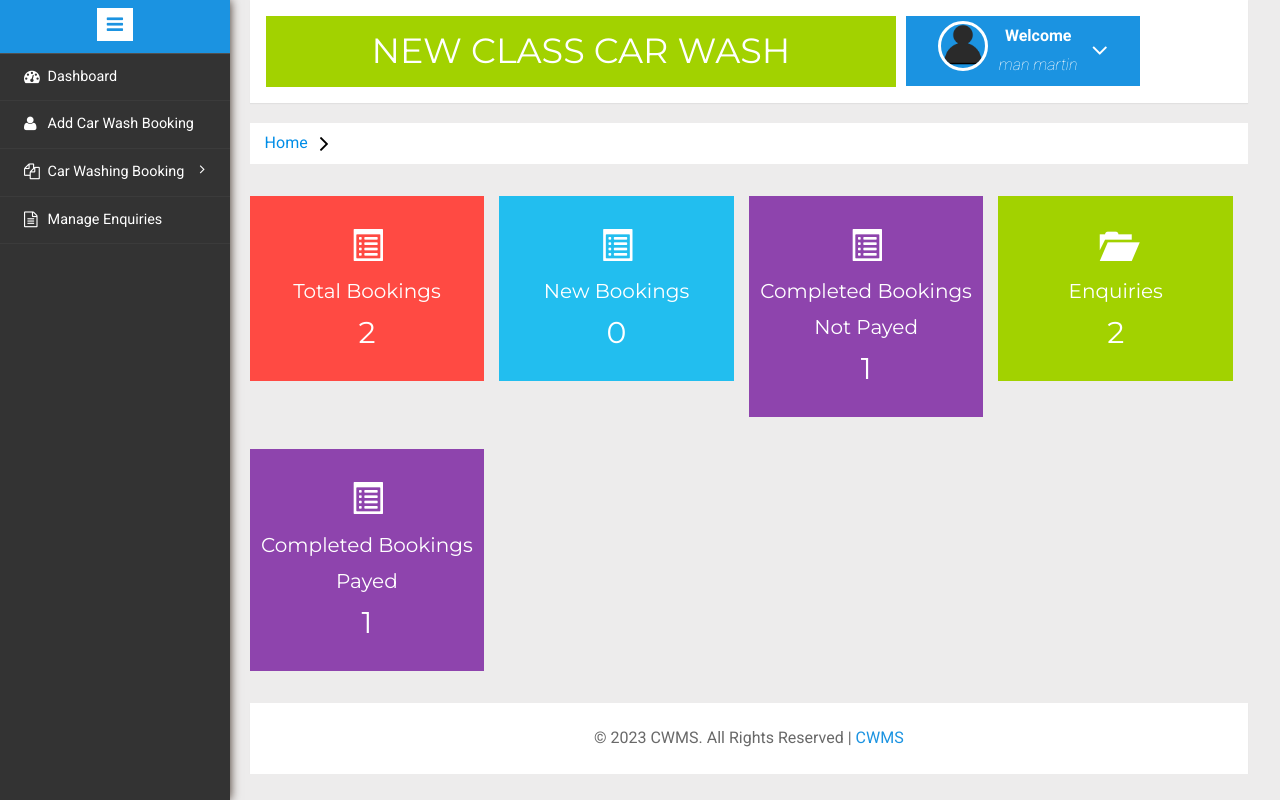
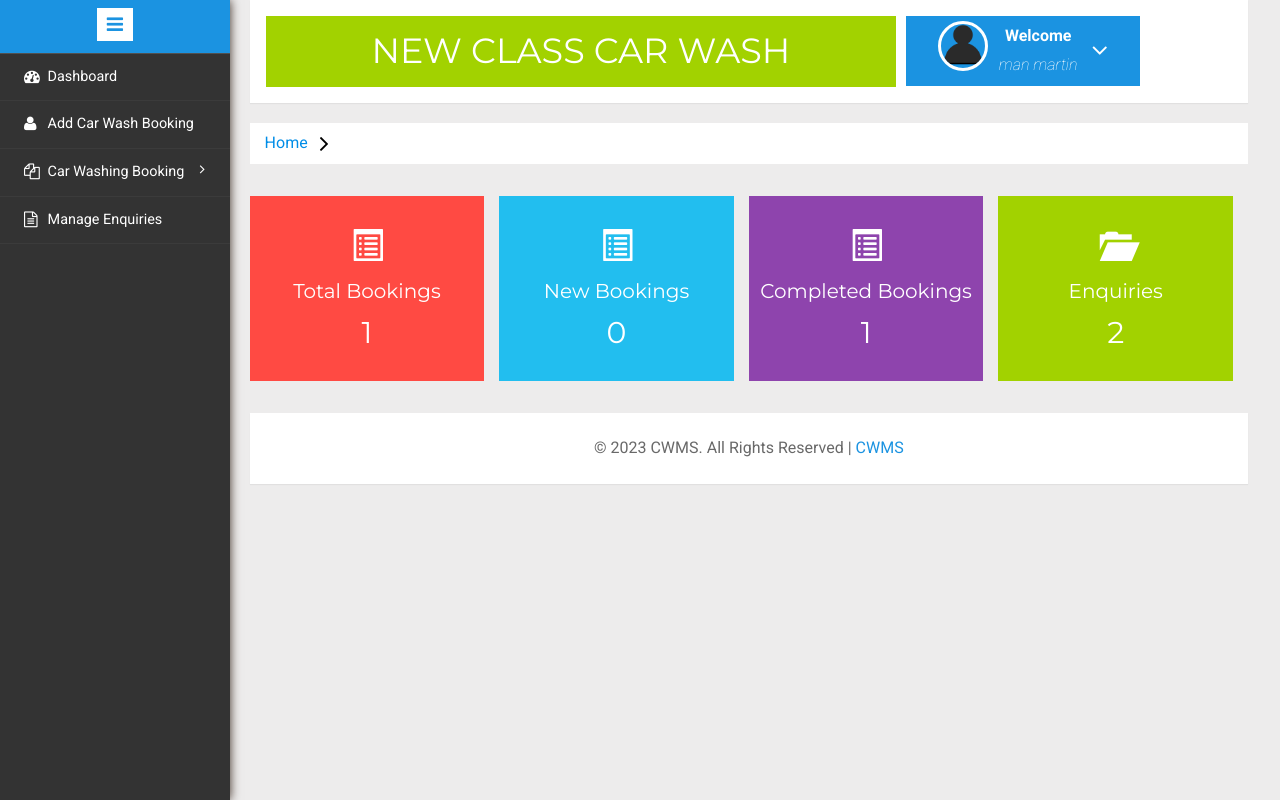
Before and after one commit to Robertuwitonze/car-wash, a PHP site: page /admin/dashboard.php in a window 1280 px wide. Run offline with PHP 8.4, Linux system fonts and the light colour scheme; a user stored in the database is signed in; data comes from the database, SQL or seed files in the repository.

Commit message:
payment effects and relationship design

```diff
--- a/admin/all-bookings.php
+++ b/admin/all-bookings.php
@@ -129,7 +129,7 @@ if (strlen($_SESSION['alogin']) == 0) {
 								<tbody>
 									<?php $sql = "SELECT *,tblcarwashbooking.id as bid from tblcarwashbooking
 									join tblwashingpoints on tblwashingpoints.id=tblcarwashbooking.carWashPoint
-									where tblcarwashbooking.carWashPoint='$_SESSION[carwash]'";
+									where tblcarwashbooking.carWashPoint='$_SESSION[carwash]' and tblcarwashbooking.paymentStatus='payed'";
 									$query = $dbh->prepare($sql);
 									$query->execute();
 									$results = $query->fetchAll(PDO::FETCH_OBJ);
--- a/admin/dashboard.php
+++ b/admin/dashboard.php
@@ -61,7 +61,7 @@ if (strlen($_SESSION['alogin']) == 0) {
 									<div class="four-text">
 										<h3>Total Bookings</h3>
 
-										<?php $sql = "SELECT carWashPoint from tblcarwashbooking where carWashPoint='$_SESSION[carwash]'";
+										<?php $sql = "SELECT carWashPoint from tblcarwashbooking where carWashPoint='$_SESSION[carwash]' and paymentstatus='payed'";
 										$query = $dbh->prepare($sql);
 										$query->execute();
 										$results = $query->fetchAll(PDO::FETCH_OBJ);
@@ -82,7 +82,7 @@ if (strlen($_SESSION['alogin']) == 0) {
 									</div>
 									<div class="four-text">
 										<h3>New Bookings</h3>
-										<?php $sql1 = "SELECT id from tblcarwashbooking  where carWashPoint='$_SESSION[carwash]' and status='New'";
+										<?php $sql1 = "SELECT id from tblcarwashbooking  where carWashPoint='$_SESSION[carwash]' and status='New' and paymentstatus='payed'";
 										$query1 = $dbh->prepare($sql1);
 										$query1->execute();
 										$results1 = $query1->fetchAll(PDO::FETCH_OBJ);
@@ -95,16 +95,16 @@ if (strlen($_SESSION['alogin']) == 0) {
 								</div>
 							</div>
 						</a>
-						<a href="completed-booking.php">
+						<a href="payed-bookings.php">
 							<div class="col-md-3 four-grid">
 								<div class="four-wthree">
 									<div class="icon">
 										<i class="glyphicon glyphicon-list-alt" aria-hidden="true"></i>
 									</div>
-									<div class="four-text">
+									<div class="one-text">
 										<h3>Completed Bookings</h3>
-										<h3>Not Payed</h3>
-										<?php $sql3 = "SELECT id from tblcarwashbooking  where  carWashPoint='$_SESSION[carwash]' and status='Completed' and paymentStatus='not payed' ";
+										<!-- <h3> Payed</h3> -->
+										<?php $sql3 = "SELECT id from tblcarwashbooking  where  carWashPoint='$_SESSION[carwash]' and status='Completed' and paymentStatus='payed' ";
 										$query3 = $dbh->prepare($sql3);
 										$query3->execute();
 										$results3 = $query3->fetchAll(PDO::FETCH_OBJ);
@@ -139,31 +139,10 @@ if (strlen($_SESSION['alogin']) == 0) {
 							</div>
 						</a>
 
-						<div class="clearfix"></div>
-					</div>
+						<!-- <div class="clearfix"></div>
+					</div> -->
 					<div class="four-grids">
-						<a href="payed-bookings.php">
-							<div class="col-md-3 four-grid">
-								<div class="four-wthree">
-									<div class="icon">
-										<i class="glyphicon glyphicon-list-alt" aria-hidden="true"></i>
-									</div>
-									<div class="one-text">
-										<h3>Completed Bookings</h3>
-										<h3> Payed</h3>
-										<?php $sql3 = "SELECT id from tblcarwashbooking  where  carWashPoint='$_SESSION[carwash]' and status='Completed' and paymentStatus='payed' ";
-										$query3 = $dbh->prepare($sql3);
-										$query3->execute();
-										$results3 = $query3->fetchAll(PDO::FETCH_OBJ);
-										$completedbookings = $query3->rowCount();
-										?>
-										<h4><?php echo htmlentities($completedbookings); ?></h4>
 
-									</div>
-
-								</div>
-							</div>
-						</a>
 						<div class="clearfix"></div>
 					</div>
 
--- a/admin/new-booking.php
+++ b/admin/new-booking.php
@@ -129,7 +129,7 @@ if (strlen($_SESSION['alogin']) == 0) {
 								<tbody>
 									<?php $sql = "SELECT *,tblcarwashbooking.id as bid
 									from tblcarwashbooking join tblwashingpoints on tblwashingpoints.id=tblcarwashbooking.carWashPoint
-									  where status='New' and  tblcarwashbooking.carWashPoint='$_SESSION[carwash]'";
+									  where status='New' and  tblcarwashbooking.carWashPoint='$_SESSION[carwash]' and tblcarwashbooking.paymentStatus='payed'";
 									$query = $dbh->prepare($sql);
 									$query->execute();
 									$results = $query->fetchAll(PDO::FETCH_OBJ);
```
Also changed, not shown: README.md, relationships.jpg (added).
